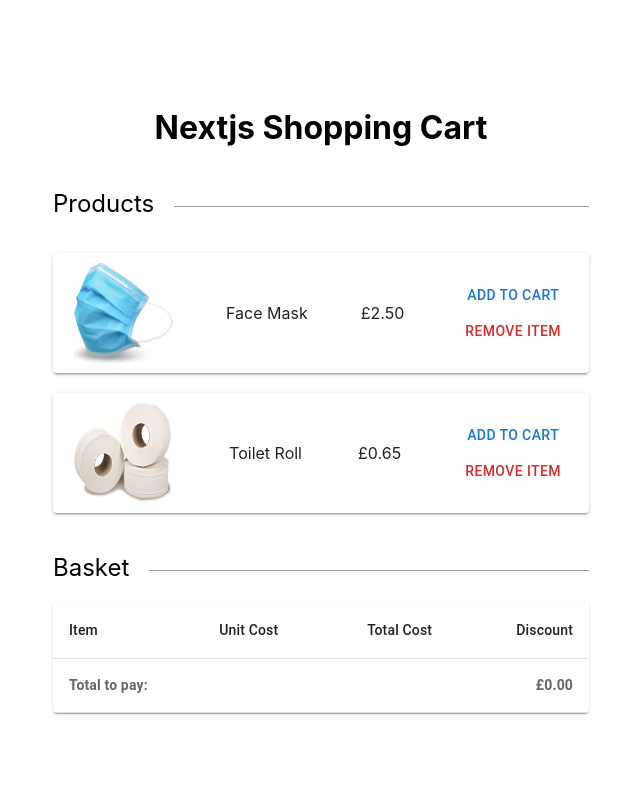
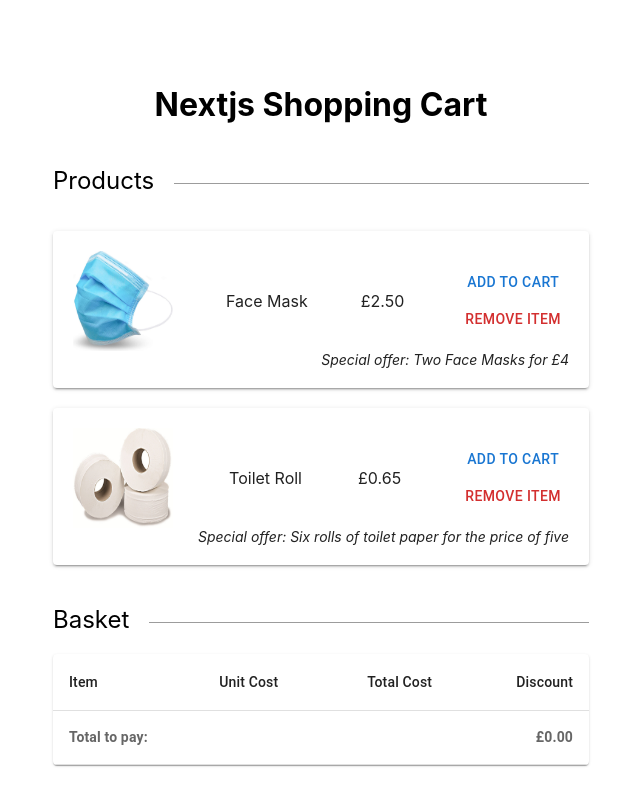
Before and after one commit to JG075/shopping-basket-app, a Next.js app: page / in a window 1280 px wide. Shown: the top 806 px of the page, without its empty margins (319-959 px from the left). Built offline with nearby package versions, Linux system fonts and the light colour scheme.

Commit message:
Display discount text

```diff
--- a/api/product.ts
+++ b/api/product.ts
@@ -23,6 +23,7 @@ const MOCK_RESPONSE = {
                 {
                     qtyRequirement: 2,
                     amount: 1,
+                    text: "Two Face Masks for £4",
                 },
             ],
         },
@@ -35,6 +36,7 @@ const MOCK_RESPONSE = {
                 {
                     qtyRequirement: 6,
                     amount: 0.65,
+                    text: "Six rolls of toilet paper for the price of five",
                 },
             ],
         },
--- a/components/index/ProductList.tsx
+++ b/components/index/ProductList.tsx
@@ -8,6 +8,7 @@ interface Props {
         name: string
         thumbnail: string
         cost: number
+        discounts: string[]
     }[]
     onChange: (id: number, qty: number) => void
 }
@@ -24,7 +25,7 @@ const ProductList: FC<Props> = ({ products, onChange }: Props) => {
                 width: "100%",
             }}
         >
-            {products.map(({ id, name, thumbnail, cost }) => {
+            {products.map(({ id, name, thumbnail, cost, discounts }) => {
                 return (
                     <li key={id}>
                         <ProductListItem
@@ -33,6 +34,7 @@ const ProductList: FC<Props> = ({ products, onChange }: Props) => {
                             thumbnail={thumbnail}
                             cost={cost}
                             onChange={onChange}
+                            discounts={discounts}
                         />
                     </li>
                 )
--- a/components/index/ProductListItem.tsx
+++ b/components/index/ProductListItem.tsx
@@ -2,6 +2,7 @@ import Image from "next/image"
 import { FC } from "react"
 import Paper from "@mui/material/Paper"
 import { Button } from "@mui/material"
+
 import { currency } from "../../utils/currency"
 
 interface Props {
@@ -9,6 +10,7 @@ interface Props {
     name: string
     thumbnail: string
     cost: number
+    discounts?: string[]
     onChange: (id: number, qty: number) => void
 }
 
@@ -17,18 +19,23 @@ const ProductListItem: FC<Props> = ({
     name,
     thumbnail,
     cost,
+    discounts,
     onChange,
 }: Props) => {
     return (
         <Paper
             sx={{
+                width: "100%",
+                padding: "20px 20px",
+            }}
+            elevation={2}
+        >
+            <div
+                css={{
                     display: "flex",
                     alignItems: "center",
-                width: "100%",
-                padding: "10px 20px",
                     justifyContent: "space-between",
                 }}
-            elevation={2}
             >
                 <Image src={thumbnail} alt={name} height={100} width={100} />
                 <span>{name}</span>
@@ -45,6 +52,19 @@ const ProductListItem: FC<Props> = ({
                         Remove item
                     </Button>
                 </div>
+            </div>
+            {discounts &&
+                discounts.map((d) => (
+                    <div
+                        css={{
+                            fontSize: 14,
+                            textAlign: "right",
+                        }}
+                        key={d}
+                    >
+                        <i>Special offer: {d}</i>
+                    </div>
+                ))}
         </Paper>
     )
 }
--- a/models/Discount.ts
+++ b/models/Discount.ts
@@ -3,6 +3,7 @@ import { immerable } from "immer"
 interface DiscountAttrs {
     qtyRequirement: number
     amount: number
+    text: string
 }
 
 interface Discount extends DiscountAttrs {}
--- a/pages/index.tsx
+++ b/pages/index.tsx
@@ -51,7 +51,10 @@ const Home: NextPage = () => {
         if (!products) return <p>Loading...</p>
 
         const productList = products.map((p) => {
-            return pick(p, ["id", "name", "thumbnail", "cost"])
+            return {
+                ...pick(p, ["id", "name", "thumbnail", "cost"]),
+                discounts: p.discounts.map((d) => d.text),
+            }
         })
         return <ProductList products={productList} onChange={handleOnChange} />
     }
```
Also changed, not shown: 1 other file (tests, documents, lock files or other folders). Lines whose indentation alone changed are shown as unchanged.
